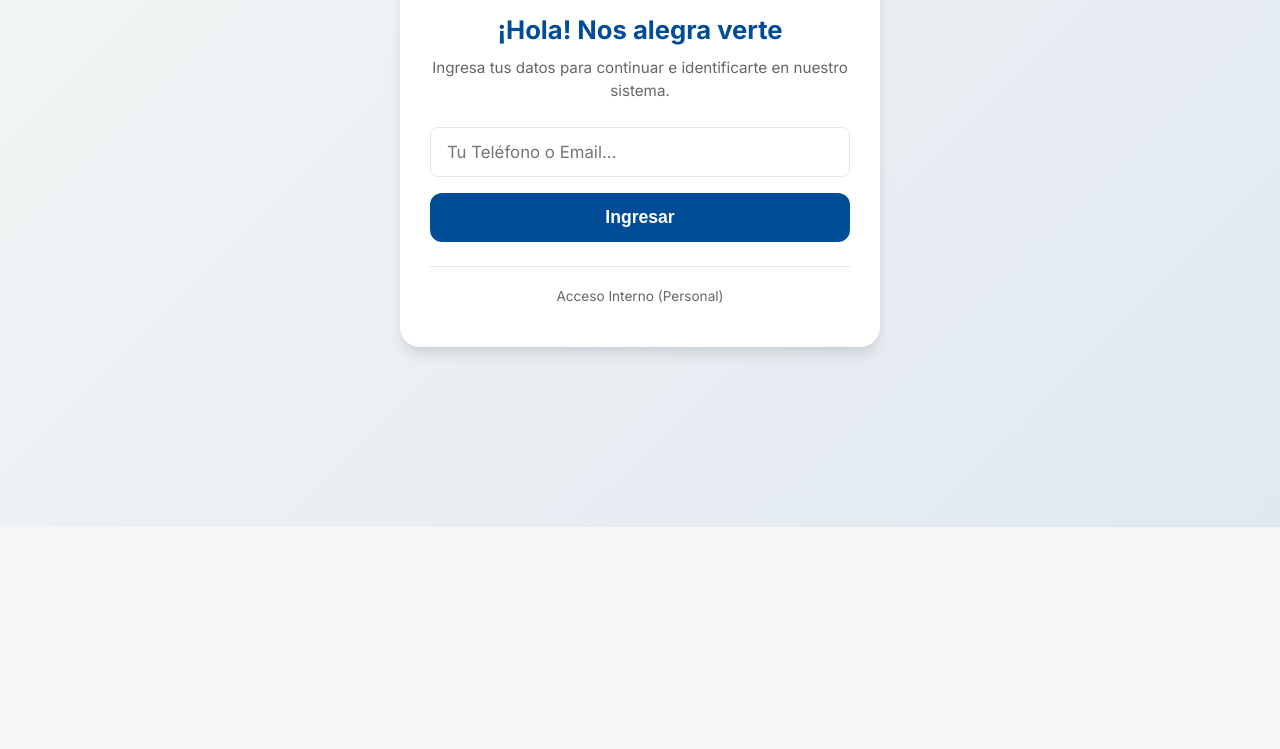
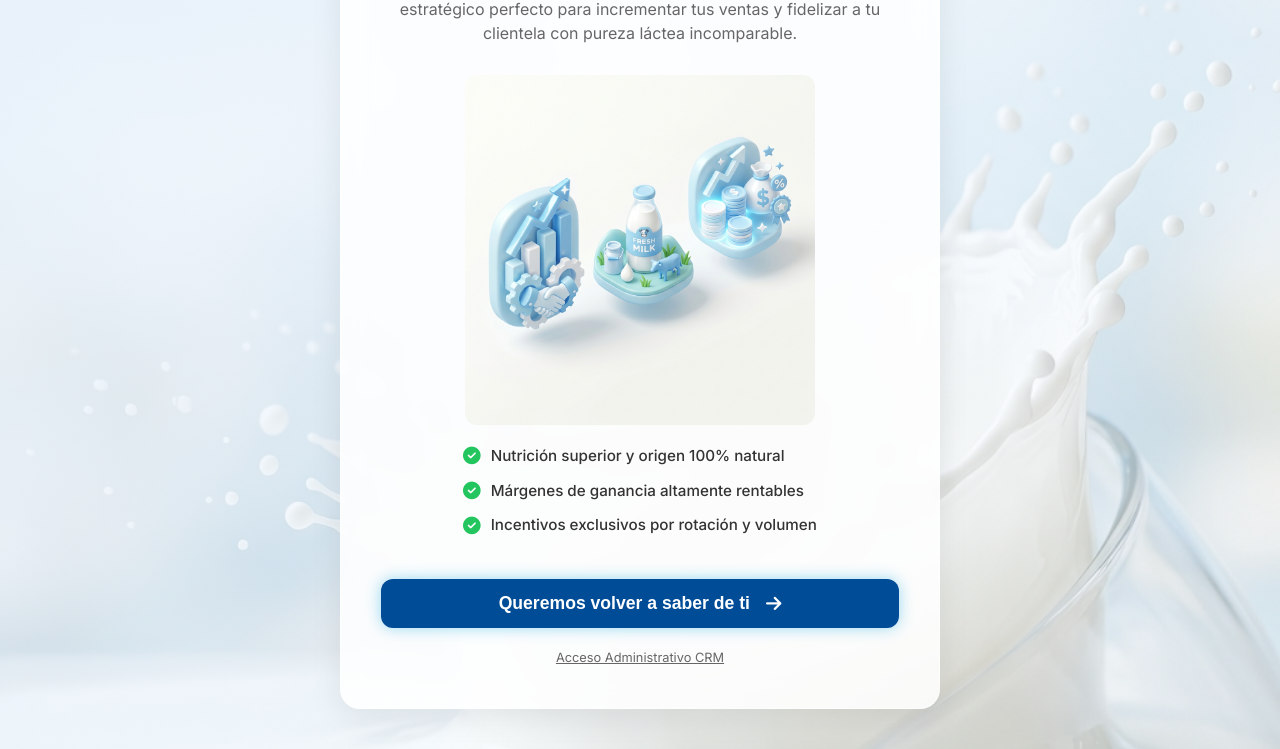
Before and after one commit to jeshimy/crmparmalat, a plain HTML site: page index.html in a window 1280 px wide. Shown: the part 273-1022 px from the top of the page. Before the commit the page ends 800 px from the top, so only its background shows below. Drawn offline with nearby package versions, Linux system fonts and the light colour scheme.

Commit message:
Add files via upload

```diff
--- a/app.js
+++ b/app.js
@@ -18,12 +18,17 @@ let reasonsChartInst = null;
 const DOM = {
     // Views
     views: {
+        marketingLanding: document.getElementById('view-marketing-landing'),
         customerLogin: document.getElementById('view-customer-login'),
         customerForm: document.getElementById('view-customer-form'),
         customerSuccess: document.getElementById('view-customer-success'),
         adminLogin: document.getElementById('view-admin-login'),
         adminDashboard: document.getElementById('view-admin-dashboard')
     },
+
+    // Landing
+    btnGoToLogin: document.getElementById('btnGoToLogin'),
+    linkAdminLoginFromLanding: document.getElementById('linkAdminLoginFromLanding'),
 
     // Customer Portal
     customerLoginInput: document.getElementById('customerLoginInput'),
@@ -83,7 +88,7 @@ document.addEventListener('DOMContentLoaded', () => {
     initEvents();
     loadData();
     // Default starting view
-    showView('customerLogin');
+    showView('marketingLanding');
 });
 
 // View Navigation System
@@ -111,9 +116,11 @@ function showAlert(message, type = 'info') {
 // ==========================================
 function initEvents() {
     // Nav links
+    DOM.btnGoToLogin.addEventListener('click', () => showView('customerLogin'));
+    DOM.linkAdminLoginFromLanding.addEventListener('click', (e) => { e.preventDefault(); showView('adminLogin'); });
     DOM.linkAdminLogin.addEventListener('click', (e) => { e.preventDefault(); showView('adminLogin'); });
-    DOM.linkCustomerPortal.addEventListener('click', (e) => { e.preventDefault(); showView('customerLogin'); });
-    DOM.btnExitAdmin.addEventListener('click', () => { showView('customerLogin'); });
+    DOM.linkCustomerPortal.addEventListener('click', (e) => { e.preventDefault(); showView('marketingLanding'); });
+    DOM.btnExitAdmin.addEventListener('click', () => { showView('marketingLanding'); });
 
     // Customer Portal Events
     DOM.btnCustomerLogin.addEventListener('click', handleCustomerLogin);
--- a/index.html
+++ b/index.html
@@ -18,11 +18,40 @@
 
     <!-- GLOBAL ALERTS -->
     <div id="alertContainer" class="alert-container"></div>
+    <!-- ========================================== -->
+    <!-- VIEW 0: MARKETING LANDING B2B -->
+    <!-- ========================================== -->
+    <div id="view-marketing-landing" class="view-container active landing-hero-bg">
+        <div class="landing-overlay"></div>
+        <div class="landing-content glass-card mx-auto">
+            <img src="Logo_Parmalat.png" alt="Logo Parmalat" class="landing-logo mx-auto">
+            <h1 class="landing-title">Crecimiento y Nutrición para tu Negocio</h1>
+            <p class="landing-subtitle">Ofrece el verdadero sabor del campo. Parmalat es el aliado estratégico perfecto para incrementar tus ventas y fidelizar a tu clientela con pureza láctea incomparable.</p>
+
+            <div class="landing-showcase">
+                <img src="benefits_b2b.png" alt="Beneficios Parmalat B2B" class="showcase-img mx-auto">
+                <ul class="benefits-list text-left">
+                    <li><i class="fa-solid fa-check-circle"></i> Nutrición superior y origen 100% natural</li>
+                    <li><i class="fa-solid fa-check-circle"></i> Márgenes de ganancia altamente rentables</li>
+                    <li><i class="fa-solid fa-check-circle"></i> Incentivos exclusivos por rotación y volumen</li>
+                </ul>
+            </div>
+
+            <div class="cta-container mt-4">
+                <button id="btnGoToLogin" class="btn btn-primary btn-landing-cta btn-block btn-lg glow-effect">
+                    Queremos volver a saber de ti <i class="fa-solid fa-arrow-right" style="margin-left:8px;"></i>
+                </button>
+                <div class="admin-access-link text-center mt-3">
+                    <a href="#" id="linkAdminLoginFromLanding" style="color:var(--text-muted); font-size: 0.8rem; text-decoration:underline;">Acceso Administrativo CRM</a>
+                </div>
+            </div>
+        </div>
+    </div>
 
     <!-- ========================================== -->
     <!-- VIEW 1: CUSTOMER LOGIN -->
     <!-- ========================================== -->
-    <div id="view-customer-login" class="view-container active">
+    <div id="view-customer-login" class="view-container">
         <div class="customer-card login-card">
             <img src="Logo_Parmalat.png" alt="Logo Parmalat" class="brand-logo mx-auto">
             <h2>¡Hola! Nos alegra verte</h2>
--- a/style.css
+++ b/style.css
@@ -45,6 +45,59 @@ body {
 .mt-4 { margin-top: 24px; }
 .ml-2 { margin-left: 8px; }
 .font-weight-600 { font-weight: 600; }
+
+/* ========================================== */
+/* B2B MARKETING LANDING PAGE                 */
+/* ========================================== */
+.landing-hero-bg {
+    background-image: url('hero_bg.png');
+    background-size: cover;
+    background-position: center;
+    background-attachment: fixed;
+    position: relative;
+    color: var(--text-main);
+}
+.landing-overlay {
+    position: absolute; top:0; left:0; width:100%; height:100%;
+    background: linear-gradient(135deg, rgba(230, 240, 250, 0.9) 0%, rgba(255, 255, 255, 0.4) 100%);
+    z-index: 1;
+}
+.landing-content {
+    position: relative; z-index: 2;
+    padding: 40px; margin: 40px auto;
+    text-align: center;
+    box-sizing: border-box;
+    width: 90%; max-width: 600px;
+}
+.glass-card {
+    background: rgba(255, 255, 255, 0.85);
+    backdrop-filter: blur(12px);
+    -webkit-backdrop-filter: blur(12px);
+    border: 1px solid rgba(255, 255, 255, 0.5);
+    border-radius: 20px;
+    box-shadow: 0 8px 32px rgba(0, 0, 0, 0.08);
+}
+.landing-logo { height: 50px; margin-bottom: 20px; }
+.landing-title { font-size: 2rem; color: var(--primary-blue); margin-bottom: 12px; font-weight: 700; line-height: 1.2; }
+.landing-subtitle { font-size: 1rem; color: var(--text-muted); margin-bottom: 30px; line-height: 1.5; }
+
+.landing-showcase { margin-bottom: 30px; display: flex; flex-direction: column; align-items: center;}
+.showcase-img { width: 100%; max-width: 350px; height: auto; border-radius: 12px; margin-bottom: 20px; mix-blend-mode: multiply; }
+.benefits-list { list-style: none; padding: 0; margin: 0 auto; display: inline-block; }
+.benefits-list li { margin-bottom: 12px; font-size: 0.95rem; display: flex; align-items: center; gap: 10px; color: var(--text-main); font-weight: 500;}
+.benefits-list li i { color: var(--status-reactivado); font-size: 1.1rem; }
+
+.glow-effect {
+    position: relative;
+    overflow: hidden;
+    transition: all 0.3s ease;
+    box-shadow: 0 0 15px rgba(0,163,224, 0.4);
+}
+.glow-effect:hover {
+    transform: translateY(-2px);
+    box-shadow: 0 0 25px rgba(0,163,224, 0.8);
+}
+
 
 /* ========================================== */
 /* SPA View System                            */
```
Also changed, not shown: benefits_b2b.png (added), hero_bg.png (added).
